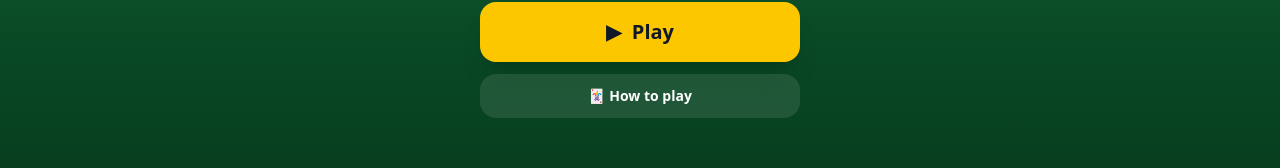
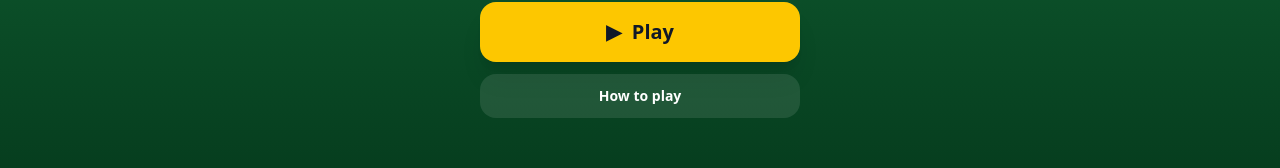
Before and after one commit to MwangiKariuki586/Kadi, a Preact app: page / in a window 1280 px wide. Shown: the part 463-631 px from the top of the page. Built offline with nearby package versions, Linux system fonts and the light colour scheme.

Commit message:
fix: drop card icon from home how to play button

```diff
--- a/src/app.tsx
+++ b/src/app.tsx
@@ -556,7 +556,7 @@ export function App() {
             onClick={() => setScreen("howto")}
             class="mt-3 w-full max-w-xs rounded-2xl bg-white/10 py-3 text-sm font-bold text-white active:scale-95 transition"
           >
-            🃏 How to play
+            How to play
           </button>
         </div>
       </div>
```
